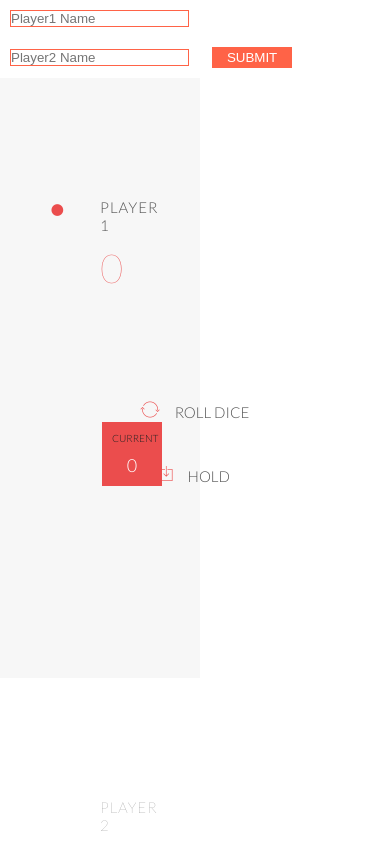
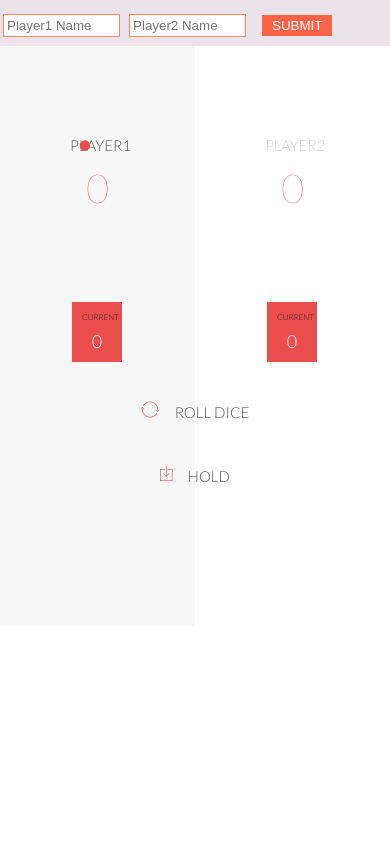
Before and after one commit to mnvssvamsi/PigGame, a plain HTML site: page index.html in a window 390 px wide. Drawn offline with nearby package versions, Linux system fonts and the light colour scheme.

Commit message:
changed in css
css, html changed

```diff
--- a/index.html
+++ b/index.html
@@ -13,21 +13,18 @@
 
     <body>
         <div class="wrapper clearfix">
-            <div>
-                <form class="form" id="details">
-                    <!-- <label class="playerLabel">Player1 Name</label> -->
-                    <!-- <input  placeholder="Enter name" id="player1" value=" "> -->
-                    <!-- <label class="playerLabel">Player2 Name</label> -->
-                    <!-- <input type="text" id="player2" value=" "> -->
-                    <input placeholder="Player1 Name" id="player1" value="">
-                    <input placeholder="Player2 Name" id="player2" value="">
-                    <input type="submit" id="submit">
-                </form>
+            <header>
+                <div>
+                    <form class="form" id="details">
+                        <input maxlength="9" placeholder="Player1 Name"class='playerDetails' id="player1" value="">
+                        <input maxlength="9" placeholder="Player2 Name" class="playerDetails" id="player2" value="">
+                        <input type="submit" id="submit">
+                    </form>
 
-
-            </div>
+                </div>
+            </header>
             <div class="player-0-panel active">
-                <div class="player-name" id="name-0">Player 1</div>
+                <div class="player-name" id="name-0">Player1</div>
                 <div class="player-score" id="score-0">43</div>
                 <div class="player-current-box">
                     <div class="player-current-label">Current</div>
@@ -36,19 +33,16 @@
             </div>
 
             <div class="player-1-panel">
-                <div class="player-name" id="name-1">Player 2</div>
+                <div class="player-name" id="name-1">Player2</div>
                 <div class="player-score" id="score-1">72</div>
                 <div class="player-current-box">
                     <div class="player-current-label">Current</div>
                     <div class="player-current-score" id="current-1">0</div>
                 </div>
             </div>
-            <!-- <button class="btn-new"><i class="ion-ios-plus-outline"></i>New game</button> -->
             <button class="btn-roll"><i class="ion-ios-loop"></i>Roll dice</button>
             <button class="btn-hold"><i class="ion-ios-download-outline"></i>Hold</button>
-            <div id="dice-number" class="diceRoll firstDice">1</div>
-            <!-- <div id="dice-number" class="diceRoll secondDice">2</div> -->
-            <!-- <img src="dice-5.png" alt="Dice" class="dice"> -->
+            <div id="dice-number" class="diceRoll">1</div>
         </div>
 
     </body>
--- a/pigame.js
+++ b/pigame.js
@@ -48,7 +48,7 @@ document.querySelector('.btn-hold').addEventListener('click', function() {
         document.querySelector('#score-' + activePlayer).textContent = scores[activePlayer];
 
         // Check if player won the game
-        if (scores[activePlayer] >= 10) {
+        if (scores[activePlayer] >= 100) {
             // document.querySelector('#name-' + activePlayer).textContent = 'Winner!';
             document.getElementById('dice-number').style.display='none';
             // document.querySelector('.dice').style.display = 'none';
@@ -76,14 +76,8 @@ function nextPlayer() {
     document.querySelector('.player-0-panel').classList.toggle('active');
     document.querySelector('.player-1-panel').classList.toggle('active');
 
-    //document.querySelector('.player-0-panel').classList.remove('active');
-    //document.querySelector('.player-1-panel').classList.add('active');
-
-    // document.querySelector('.dice').style.display = 'none';
-    // document.getElementsByClassName('dice-number').style.display='none';
 }
 
-// document.querySelector('.btn-new').addEventListener('click', init);
 
 function init() {
     scores = [0, 0];
@@ -124,8 +118,6 @@ function init() {
     document.getElementById('score-1').textContent = '0';
     document.getElementById('current-0').textContent = '0';
     document.getElementById('current-1').textContent = '0';
-    document.getElementById('name-0').textContent = 'Player 1';
-    document.getElementById('name-1').textContent = 'Player 2';
     document.querySelector('.player-0-panel').classList.remove('winner');
     document.querySelector('.player-1-panel').classList.remove('winner');
     document.querySelector('.player-0-panel').classList.remove('active');
--- a/piggame.css
+++ b/piggame.css
@@ -13,7 +13,7 @@
 }
 
 body {
-    background-image: linear-gradient(rgba(62, 20, 20, 0.4), rgba(62, 20, 20, 0.4)), url(back.jpg);
+    background: linear-gradient(#ac3c3ca1, rgba(62, 20, 20, 0.4));
     background-size: cover;
     background-position: center;
     font-family: Lato;
@@ -22,7 +22,14 @@ body {
     height: 100vh;
     color: #555;
 }
-
+header {
+    background-color: rgb(148, 114, 148,0.2);
+    padding-top: 25px;
+}
+.playerDetails {
+    margin: 10px;
+    border: 1px solid rgba(255,99,71,0.8);
+}
 .wrapper {
     width: 1000px;
     position: absolute;
@@ -41,6 +48,9 @@ body {
     height: 600px;
     padding: 100px;
 }
+input {
+    padding: 3px;
+}
 
 #submit{
     text-transform: uppercase;
@@ -56,33 +66,60 @@ body {
 /**********************************************
 *** PLAYERS
 **********************************************/
-@media only screen and (max-width:1080px) {
     /* For mobile phones: */
+@media only screen and (max-width:620px) {
     .wrapper {
       width:100%;
       height: 100%;
     }
+    header{
+        padding-top: 5px;
+    }
+    .playerDetails {
+        margin: 5px;
+        border: 1px solid rgba(255,99,71,0.8);
+    }
+    input {
+        width: 30%;
+    }
+    #submit{
+        width: 70px;
+    }
+    .playerDetails {
+        margin: 3px;
+        border: 1px solid rgba(255,99,71,0.8);
+    }
+    #submit{
+        margin: 10px;
+    }
+    .player-0-panel,
+    .player-1-panel {
+    width: 50%;
+    height: 580px;
+    padding: 70px 70px;
+    }
     .player-name {
         font-size: 15px;
+        font-weight: 500;
         text-align: center;
         text-transform: uppercase;
-        letter-spacing: 1px;
         font-weight: 100;
         margin-top: 20px;
         margin-bottom: 10px;
         position: relative;
     }
+
     .player-score {
         text-align: center;
         font-size: 40px;
         font-weight: 100;
         color: #EB4D4D;
-        margin-bottom: 130px;
+        margin-bottom: 90px;
     }
     .player-current-box {
         background-color: #EB4D4D;
         color: #fff;
-        width: 60px;
+        width: 50px;
         margin: 0 auto;
         padding: 10px;
         margin: 2px;
@@ -91,8 +128,9 @@ body {
 
     .player-current-label {
         text-transform: uppercase;
-        margin-bottom: 10px;
-        font-size: 10px;
+        margin-bottom: 8px;
+        font-size: 0.5rem;
+        font-weight: 300;
         color: #222;
     }
 
@@ -101,21 +139,11 @@ body {
     }
     .active .player-name::after {
         content: "\2022";
-        font-size: 40px;
+        font-size: 35px;
         position: absolute;
         color: #EB4D4D;
         top: -15px;
         right: 30px;
-    }
-    i {
-        color: #EB4D4D;
-        display: inline-block;
-        margin-right: 15px;
-        font-size: 20px;
-        line-height: 1;
-        vertical-align: text-top;
-        margin-top: -4px;
-        transition: margin 0.3s;
     }
 
 button {
@@ -137,24 +165,31 @@ button {
     content: "WON";
      position: absolute;
     color: #EB4D4D;
-    /* top: -7px; */
-    /* top:20px; */
     font-size: 15px;
     letter-spacing: 2px;
     font-weight: 500;
     padding-right: 2px;
 }
+i {
+    color: #EB4D4D;
+    display: inline-block;
+    margin-right: 15px;
+    font-size: 20px;
+    line-height: 1;
+    vertical-align: text-top;
+    margin-top: -4px;
+    transition: margin 0.3s;
+}
 
 }
-@media only screen and (min-width:1090px) {
-    /* For mobile phones: */
+@media only screen and (min-width:720px) {
 
     .player-name {
         font-size: 40px;
-        text-align: center;
+        /* text-align: center; */
         text-transform: uppercase;
         letter-spacing: 2px;
-        font-weight: 100;
+        font-weight: 200;
         margin-top: 20px;
         margin-bottom: 10px;
         position: relative;
@@ -192,17 +227,6 @@ button {
         top: -7px;
         right: 10px;
     }
-    i {
-        color: #EB4D4D;
-        display: inline-block;
-        margin-right: 15px;
-        font-size: 32px;
-        line-height: 1;
-        vertical-align: text-top;
-        margin-top: -4px;
-        transition: margin 0.3s;
-    }
-
 button {
     position: absolute;
     width: 200px;
@@ -230,68 +254,39 @@ button {
     padding-left: 15px;
 
 }
+i {
+    color: #EB4D4D;
+    display: inline-block;
+    margin-right: 15px;
+    font-size: 32px;
+    line-height: 1;
+    vertical-align: text-top;
+    margin-top: -4px;
+    transition: margin 0.3s;
 }
-/* .player-name {
-    font-size: 40px;
-    text-align: center;
-    text-transform: uppercase;
-    letter-spacing: 2px;
-    font-weight: 100;
-    margin-top: 20px;
-    margin-bottom: 10px;
-    position: relative;
-} */
-
-
-
-#player1, #player2, #submit{
-    margin: 10px;
 }
-#player1, #player2{
-    border: 1px solid tomato;
-}
-
 .active { background-color: #f7f7f7; }
 .active .player-name { font-weight: 300; }
 
-
-
-
-
 button:hover { font-weight: 600; }
-button:hover i { margin-right: 20px; }
+/* button:hover i { margin-right: 20px; } */
 
 button:focus {
     outline: none;
 }
-
-
-
-.btn-new { top: 45px;}
+/* .btn-new { top: 45px;} */
 .btn-roll { top: 403px;}
 .btn-hold { top: 467px;}
 
 #dice-number {
-
     font-size: 50px;
     font-weight: bold;
     color: #EB4D4D;
-    /* /* box-shadow: 0px 10px 60px rgba(0, 0, 0, 0.10); */
-}
-.firstDice{
     position: absolute;
     left: 50%;
     top: 178px;
     transform: translateX(-50%);
     height: 100px;
 }
-.secondDice {
-    position: absolute;
-    left: 50%;
-    top: 250px;
-    transform: translateX(-50%);
-    height: 100px;
-    /* /* box-shadow: 0px 10px 60px rgba(0, 0, 0, 0.10); */
-}
 .winner { background-color: #f7f7f7; }
 .winner .player-name { font-weight: 300; color: #EB4D4D; }
```
